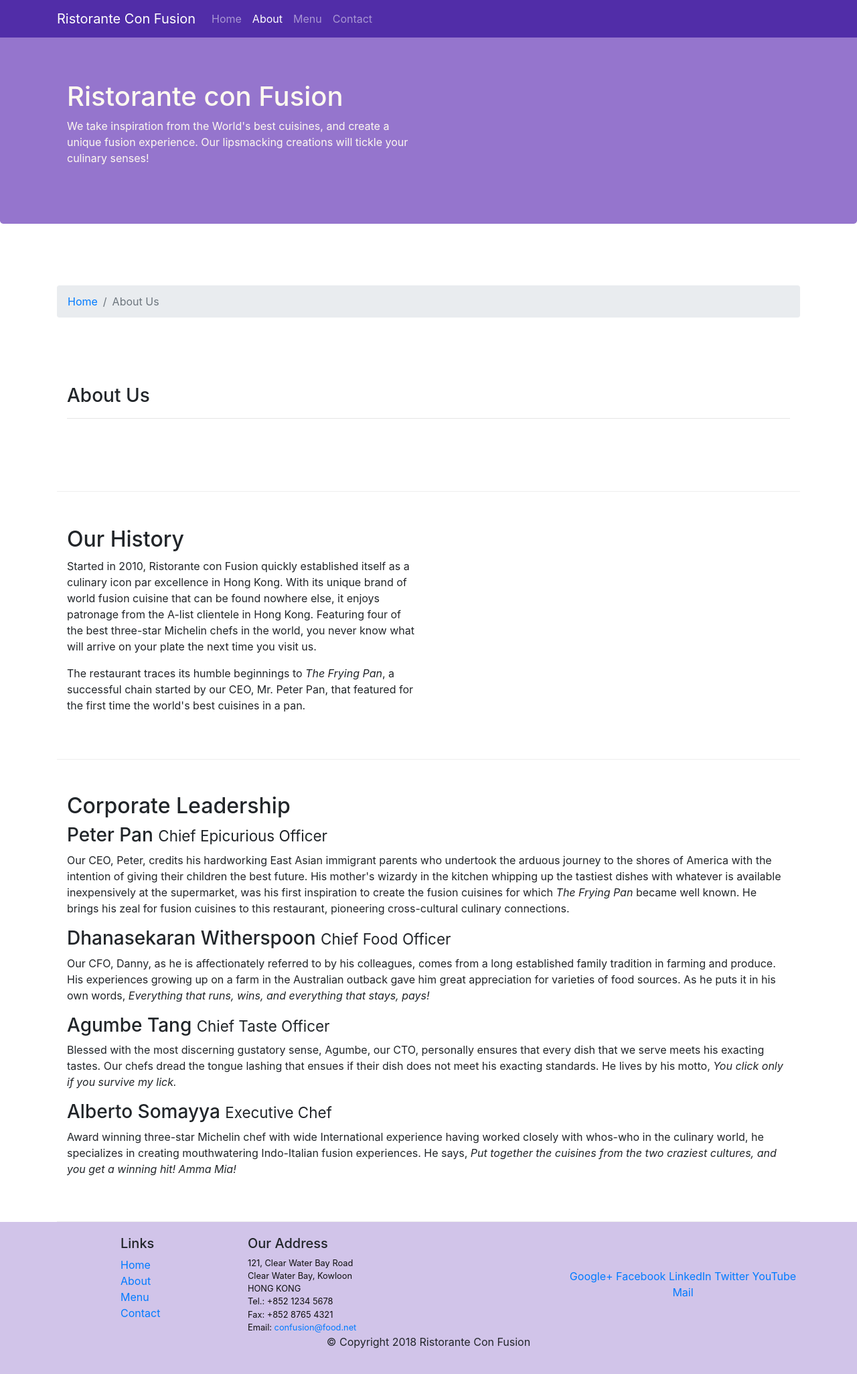
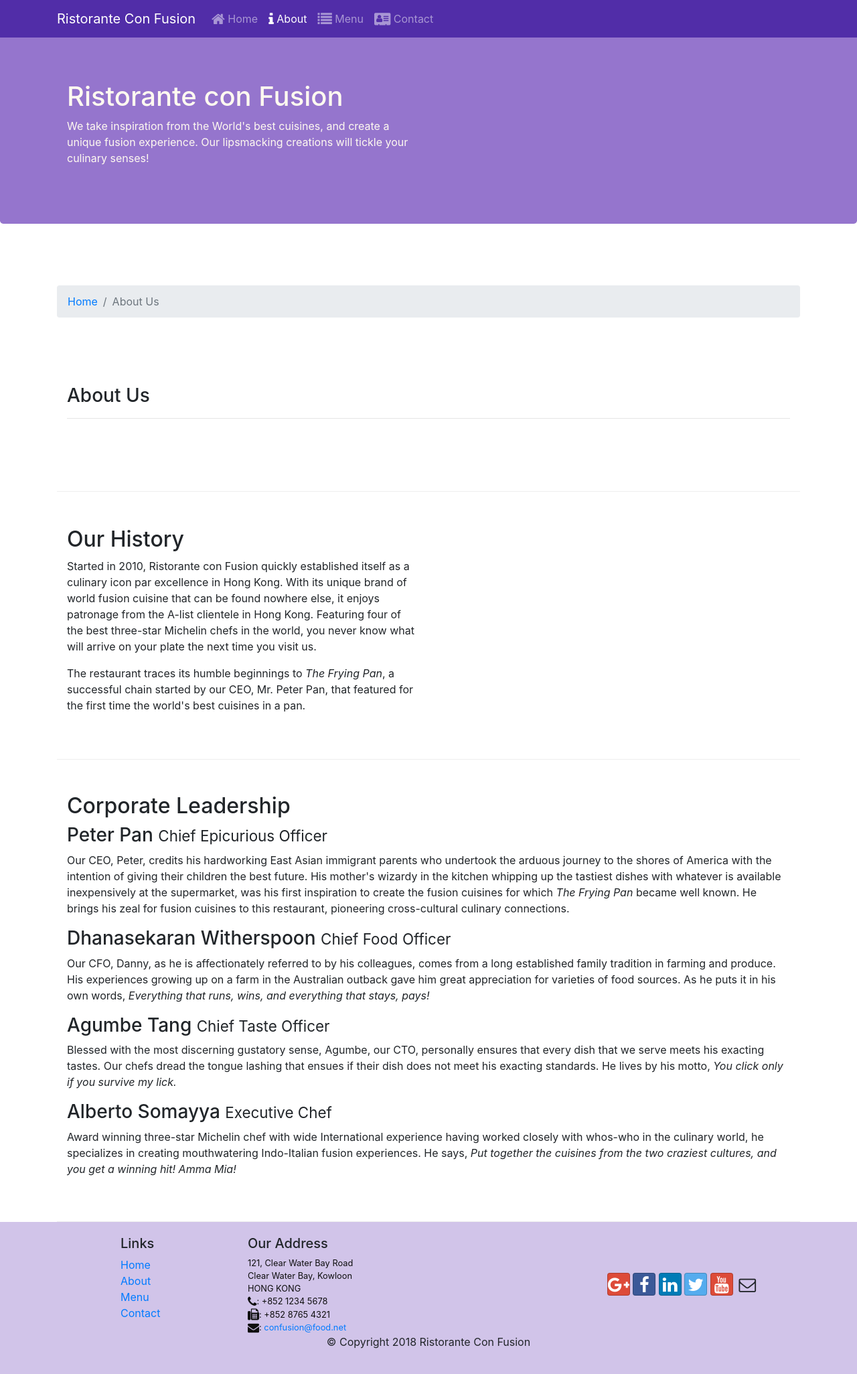
Before and after one commit to jaybytez/conFusion, a website: page aboutus.html in a window 1280 px wide. Shown: the whole page at 67% size. Drawn offline with nearby package versions, Linux system fonts and the light colour scheme.

Commit message:
Add font awesome icons and social buttons

```diff
--- a/aboutus.html
+++ b/aboutus.html
@@ -9,6 +9,8 @@
 
     <!-- Bootstrap CSS -->
     <link rel="stylesheet" href="node_modules/bootstrap/dist/css/bootstrap.min.css">
+    <link rel="stylesheet" href="node_modules/font-awesome/css/font-awesome.min.css">
+    <link rel="stylesheet" href="node_modules/bootstrap-social/bootstrap-social.css">
     <link href="css/styles.css" rel="stylesheet">
     <title>Ristorante Con Fusion: About Us</title>
 </head>
@@ -19,10 +21,10 @@
            <a class="navbar-brand" href="#">Ristorante Con Fusion</a>
                 <div class="collapse navbar-collapse" id="Navbar">
                     <ul class="navbar-nav mr-auto">
-                        <li class="nav-item"><a class="nav-link" href="#">Home</a></li>
-                        <li class="nav-item active"><a class="nav-link" href="./aboutus.html">About</a></li>
-                        <li class="nav-item"><a class="nav-link" href="#">Menu</a></li>
-                        <li class="nav-item"><a class="nav-link" href="#">Contact</a></li>
+                        <li class="nav-item"><a class="nav-link" href="./index.html"><span class="fa fa-home fa-lg"></span> Home</a></li>
+                        <li class="nav-item active"><a class="nav-link" href="#"><span class="fa fa-info fa-lg"></span> About</a></li>
+                        <li class="nav-item"><a class="nav-link" href="#"><span class="fa fa-list fa-lg"></span> Menu</a></li>
+                        <li class="nav-item"><a class="nav-link" href="#"><span class="fa fa-address-card fa-lg"></span> Contact</a></li>
                     </ul>
                 </div>
         </div>
@@ -100,19 +102,20 @@
 		              121, Clear Water Bay Road<br>
 		              Clear Water Bay, Kowloon<br>
 		              HONG KONG<br>
-		              Tel.: +852 1234 5678<br>
-		              Fax: +852 8765 4321<br>
-		              Email: <a href="mailto:confusion@food.net">confusion@food.net</a>
+                      <i class="fa fa-phone fa-lg"></i>: +852 1234 5678<br>
+                      <i class="fa fa-fax fa-lg"></i>: +852 8765 4321<br>
+                      <i class="fa fa-envelope fa-lg"></i>:
+                      <a href="mailto:confusion@food.net">confusion@food.net</a>
 		           </address>
                 </div>
                 <div class="col-12 col-sm-4 align-self-center">
                     <div class="text-center">
-                        <a href="http://google.com/+">Google+</a>
-                        <a href="http://www.facebook.com/profile.php?id=">Facebook</a>
-                        <a href="http://www.linkedin.com/in/">LinkedIn</a>
-                        <a href="http://twitter.com/">Twitter</a>
-                        <a href="http://youtube.com/">YouTube</a>
-                        <a href="mailto:">Mail</a>
+                        <a class="btn btn-social-icon btn-google" href="http://google.com/+"><i class="fa fa-google-plus"></i></a>
+                        <a class="btn btn-social-icon btn-facebook" href="http://www.facebook.com/profile.php?id="><i class="fa fa-facebook"></i></a>
+                        <a class="btn btn-social-icon btn-linkedin" href="http://www.linkedin.com/in/"><i class="fa fa-linkedin"></i></a>
+                        <a class="btn btn-social-icon btn-twitter" href="http://twitter.com/"><i class="fa fa-twitter"></i></a>
+                        <a class="btn btn-social-icon btn-google" href="http://youtube.com/"><i class="fa fa-youtube"></i></a>
+                        <a class="btn btn-social-icon" href="mailto:"><i class="fa fa-envelope-o"></i></a>
                     </div>
                 </div>
            </div>
--- a/package.json
+++ b/package.json
@@ -15,6 +15,8 @@
   },
   "dependencies": {
     "bootstrap": "^4.3.1",
+    "bootstrap-social": "^5.1.1",
+    "font-awesome": "^4.7.0",
     "jquery": "^3.4.0",
     "popper.js": "^1.12.9"
   }
```
Also changed, not shown: index.html (+12 -10 lines), 1 other file.
